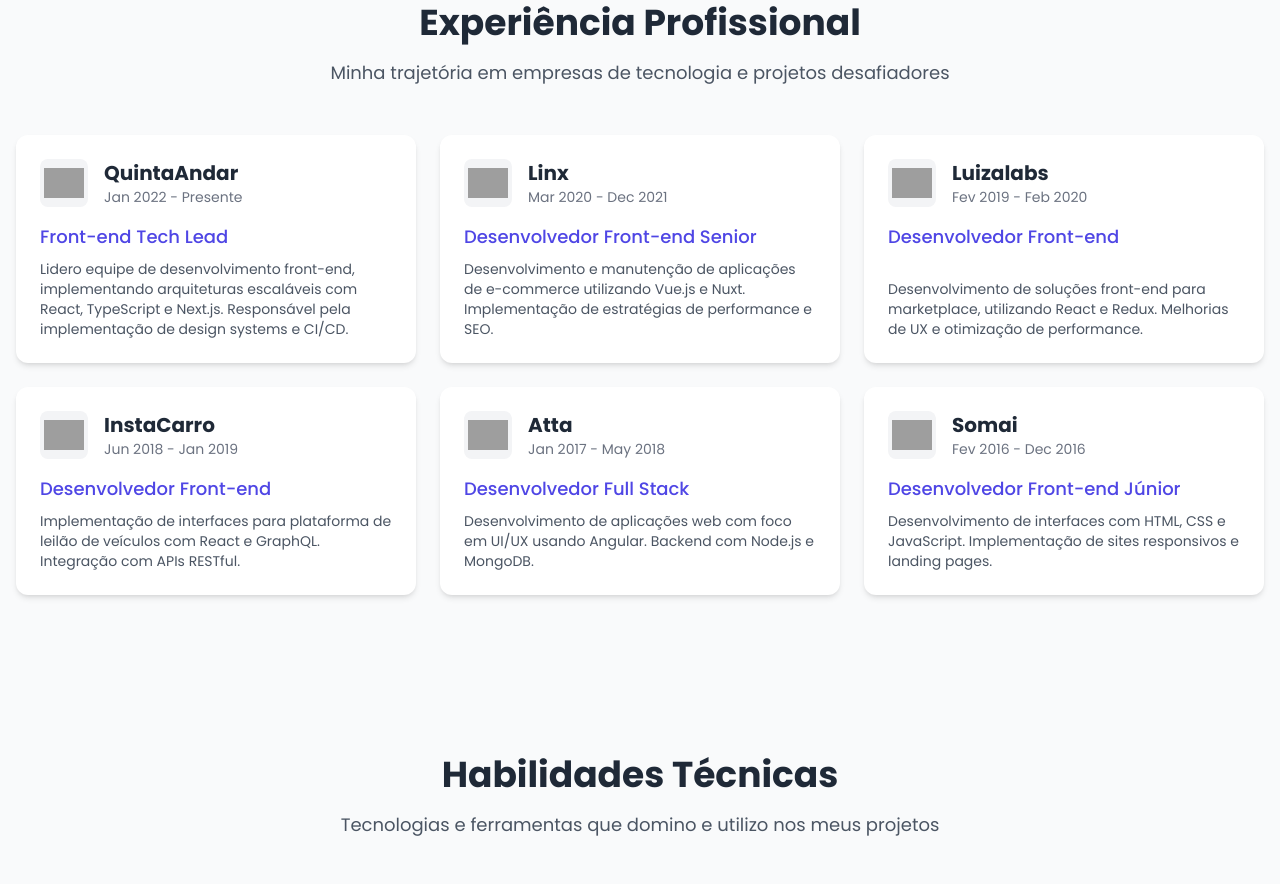
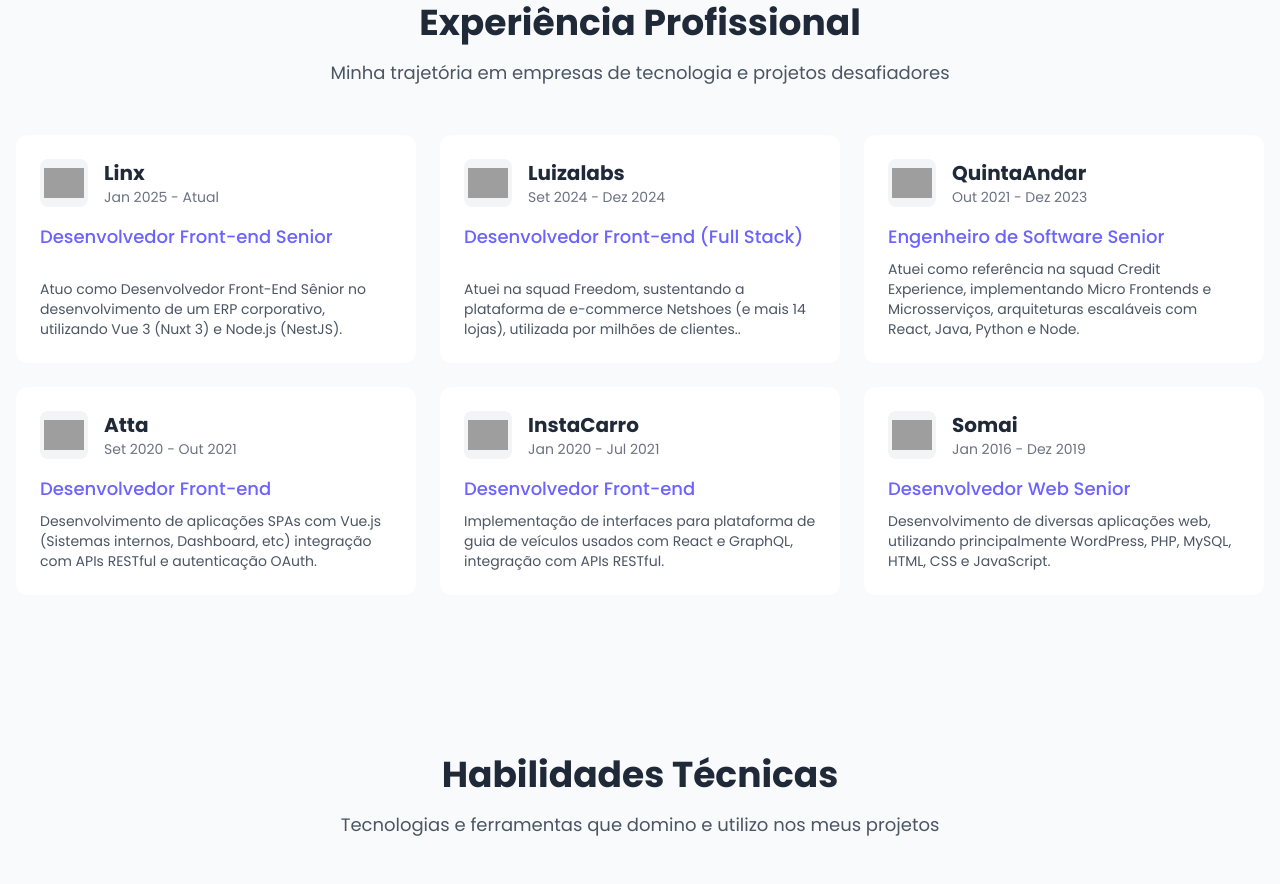
Before and after one commit to s1lvxn/portfolio, an Astro site: page / in a window 1280 px wide. Shown: the part 1870-2754 px from the top of the page. Built offline with nearby package versions, Linux system fonts and the light colour scheme; Astro itself is replaced by a stand-in of ours; grey boxes are pictures that could not be loaded.

Commit message:
feat: ajuste projects

```diff
--- a/src/components/sections/Contact.astro
+++ b/src/components/sections/Contact.astro
@@ -24,7 +24,7 @@
             </div>
             <div>
               <h4 class="font-medium">Email</h4>
-              <a href="mailto:contato@exemplo.com" class="text-primary hover:underline">contato@exemplo.com</a>
+              <a href="mailto:contato@exemplo.com" class="text-primary hover:underline">renatokhael@gmail.com</a>
             </div>
           </div>
 
@@ -49,7 +49,7 @@
             </div>
             <div>
               <h4 class="font-medium">Localização</h4>
-              <p class="text-gray-600 dark:text-gray-300">São Paulo, SP - Brasil</p>
+              <p class="text-gray-600 dark:text-gray-300">São Bernardo do Campo, SP - Brasil</p>
             </div>
           </div>
         </div>
--- a/src/components/sections/Experience.astro
+++ b/src/components/sections/Experience.astro
@@ -12,47 +12,47 @@
 }
 
 const experiences: Experience[] = [
-  {
-    company: 'QuintaAndar',
-    logo: '/src/assets/exp/quintoandar.jpeg',
-    position: 'Front-end Tech Lead',
-    period: 'Jan 2022 - Presente',
-    description: 'Lidero equipe de desenvolvimento front-end, implementando arquiteturas escaláveis com React, TypeScript e Next.js. Responsável pela implementação de design systems e CI/CD.'
-  },
-  {
+{
     company: 'Linx',
     logo: '/src/assets/exp/linx.jpeg',
     position: 'Desenvolvedor Front-end Senior',
-    period: 'Mar 2020 - Dec 2021',
-    description: 'Desenvolvimento e manutenção de aplicações de e-commerce utilizando Vue.js e Nuxt. Implementação de estratégias de performance e SEO.'
+    period: 'Jan 2025 - Atual',
+    description: 'Atuo como Desenvolvedor Front-End Sênior no desenvolvimento de um ERP corporativo, utilizando Vue 3 (Nuxt 3) e Node.js (NestJS).'
   },
   {
     company: 'Luizalabs',
     logo: '/src/assets/exp/luizalabs.jpeg',
+    position: 'Desenvolvedor Front-end (Full Stack)',
+    period: 'Set 2024 - Dez 2024',
+    description: 'Atuei na squad Freedom, sustentando a plataforma de e-commerce Netshoes (e mais 14 lojas), utilizada por milhões de clientes..'
+  },
+  {
+    company: 'QuintaAndar',
+    logo: '/src/assets/exp/quintoandar.jpeg',
+    position: 'Engenheiro de Software Senior',
+    period: 'Out 2021 - Dez 2023',
+    description: 'Atuei como referência na squad Credit Experience, implementando Micro Frontends e Microsserviços, arquiteturas escaláveis com React, Java, Python e Node.'
+  },
+  {
+    company: 'Atta',
+    logo: '/src/assets/exp/atta.jpeg',
     position: 'Desenvolvedor Front-end',
-    period: 'Fev 2019 - Feb 2020',
-    description: 'Desenvolvimento de soluções front-end para marketplace, utilizando React e Redux. Melhorias de UX e otimização de performance.'
+    period: 'Set 2020 - Out 2021',
+    description: 'Desenvolvimento de aplicações SPAs com Vue.js (Sistemas internos, Dashboard, etc) integração com APIs RESTful e autenticação OAuth.'
   },
   {
     company: 'InstaCarro',
     logo: '/src/assets/exp/instacarro.jpeg',
     position: 'Desenvolvedor Front-end',
-    period: 'Jun 2018 - Jan 2019',
-    description: 'Implementação de interfaces para plataforma de leilão de veículos com React e GraphQL. Integração com APIs RESTful.'
-  },
-  {
-    company: 'Atta',
-    logo: '/src/assets/exp/atta.jpeg',
-    position: 'Desenvolvedor Full Stack',
-    period: 'Jan 2017 - May 2018',
-    description: 'Desenvolvimento de aplicações web com foco em UI/UX usando Angular. Backend com Node.js e MongoDB.'
+    period: 'Jan 2020 - Jul 2021',
+    description: 'Implementação de interfaces para plataforma de guia de veículos usados com React e GraphQL, integração com APIs RESTful.  '
   },
   {
     company: 'Somai',
     logo: '/src/assets/exp/somai.jpeg',
-    position: 'Desenvolvedor Front-end Júnior',
-    period: 'Fev 2016 - Dec 2016',
-    description: 'Desenvolvimento de interfaces com HTML, CSS e JavaScript. Implementação de sites responsivos e landing pages.'
+    position: 'Desenvolvedor Web Senior',
+    period: 'Jan 2016 - Dez 2019',
+    description: 'Desenvolvimento de diversas aplicações web, utilizando principalmente WordPress, PHP, MySQL, HTML, CSS e JavaScript.'
   }
 ];
 ---
--- a/src/components/sections/Projects.astro
+++ b/src/components/sections/Projects.astro
@@ -14,45 +14,45 @@
 
 const projects: Project[] = [
   {
-    title: 'E-commerce Dashboard',
-    description: 'Dashboard completo para gerenciamento de produtos e vendas com análise de dados em tempo real.',
+    title: 'ERP para Postos Linx.',
+    description: 'ERP completo com dezenas de módulos para gerenciamento de postos de combustível.',
     image: 'https://images.unsplash.com/photo-1551288049-bebda4e38f71?q=80&w=1170&auto=format&fit=crop',
-    tags: ['React', 'TypeScript', 'Redux', 'Styled Components'],
+    tags: ['Vue.js', 'Nuxt.js', 'TypeScript', 'NuxtUI'],
     liveUrl: 'https://example.com/project1',
-    repoUrl: 'https://github.com/example/project1',
+
   },
   {
-    title: 'Aplicativo de Finanças',
-    description: 'Aplicativo para controle financeiro pessoal com categorização automática e relatórios detalhados.',
+    title: 'E-commerce Netshoes.',
+    description: 'Maior e-commerce esportivo do Brasil, com milhões de acessos semanais.',
     image: 'https://images.unsplash.com/photo-1554224155-6726b3ff858f?q=80&w=1036&auto=format&fit=crop',
     tags: ['Vue.js', 'Vuex', 'TailwindCSS', 'Firebase'],
-    liveUrl: 'https://example.com/project2',
-    repoUrl: 'https://github.com/example/project2',
+    liveUrl: 'https://www.netshoes.com.br/',
+
   },
   {
-    title: 'Sistema de Agendamento',
-    description: 'Sistema de agendamento para profissionais autônomos com sincronização de calendário e notificações.',
+    title: 'Plataforma QuintoAndar.',
+    description: 'Maior plataforma de aluguel de imóveis do Brasil, com milhões de acessos semanais.',
     image: 'https://images.unsplash.com/photo-1553267751-1c148a7280a1?q=80&w=1169&auto=format&fit=crop',
     tags: ['React', 'Node.js', 'MongoDB', 'Socket.io'],
-    liveUrl: 'https://example.com/project3',
+    liveUrl: 'https://www.quintoandar.com.br/',
   },
   {
-    title: 'Plataforma de Cursos',
-    description: 'Plataforma para criação e consumo de cursos online, com sistema de pagamentos e certificados.',
+    title: 'Plataforma iSolve (Atta).',
+    description: 'Plataforma  distribuição de crédito imobiliário e garantias locatícias utilizada por mais de 1500 imobiliárias.',
     image: 'https://images.unsplash.com/photo-1542744173-8e7e53415bb0?q=80&w=1170&auto=format&fit=crop',
     tags: ['Vue.js', 'Nuxt.js', 'Express', 'PostgreSQL'],
-    repoUrl: 'https://github.com/example/project4',
+    liveUrl: 'https://garantia.quintocred.com.br/',
   },
   {
-    title: 'Rede Social para Desenvolvedores',
-    description: 'Uma rede social focada em compartilhamento de códigos e projetos para desenvolvedores.',
+    title: 'Plataforma de Imóveis NPi.',
+    description: 'Aplicação SSR focada em SEO e performance com Next.js. CMS com gerenciamento de imóveis e clientes.',
     image: 'https://images.unsplash.com/photo-1534972195531-d756b9bfa9f2?q=80&w=1170&auto=format&fit=crop',
     tags: ['React', 'GraphQL', 'Apollo', 'TypeScript'],
-    liveUrl: 'https://example.com/project5',
-    repoUrl: 'https://github.com/example/project5',
+    liveUrl: 'https://www.npiconsultoria.com.br/',
+
   },
   {
-    title: 'App de Delivery',
+    title: 'Aplicativo Mobile GabiVegan.',
     description: 'Aplicativo para entrega de comida com rastreamento em tempo real e sistema de avaliação.',
     image: 'https://images.unsplash.com/photo-1565843708714-52ecf69ab81f?q=80&w=1170&auto=format&fit=crop',
     tags: ['React Native', 'Redux', 'Firebase', 'Google Maps API'],
@@ -85,7 +85,7 @@
               <div class="flex gap-3">
                 {project.liveUrl && (
                   <Button href={project.liveUrl} target="_blank" size="sm">
-                    Demo
+                    Conhecer projeto
                   </Button>
                 )}
                 {project.repoUrl && (
--- a/src/components/sections/Skills.astro
+++ b/src/components/sections/Skills.astro
@@ -11,29 +11,29 @@
 
 const frontendSkills: Skill[] = [
   { name: 'React', icon: 'react', color: '#61DAFB', level: 90 },
-  { name: 'Vue.js', icon: 'vuejs', color: '#4FC08D', level: 85 },
-  { name: 'TypeScript', icon: 'typescript', color: '#3178C6', level: 90 },
-  { name: 'JavaScript', icon: 'javascript', color: '#F7DF1E', level: 95 },
+  { name: 'Vue.js', icon: 'vuejs', color: '#4FC08D', level: 95 },
+  { name: 'TypeScript', icon: 'typescript', color: '#3178C6', level: 85 },
+  { name: 'JavaScript', icon: 'javascript', color: '#F7DF1E', level: 100 },
   { name: 'HTML5', icon: 'html5', color: '#E34F26', level: 95 },
   { name: 'CSS3', icon: 'css3', color: '#1572B6', level: 90 },
 ];
 
 const frameworkSkills: Skill[] = [
-  { name: 'Next.js', icon: 'nextjs', color: '#000000', level: 80 },
-  { name: 'Nuxt.js', icon: 'nuxtjs', color: '#00DC82', level: 75 },
-  { name: 'Tailwind CSS', icon: 'tailwindcss', color: '#06B6D4', level: 85 },
-  { name: 'Astro', icon: 'astro', color: '#BC52EE', level: 70 },
-  { name: 'Redux', icon: 'redux', color: '#764ABC', level: 80 },
-  { name: 'GraphQL', icon: 'graphql', color: '#E10098', level: 75 },
+  { name: 'Next.js', icon: 'nextjs', color: '#000000', level: 85 },
+  { name: 'Nuxt.js', icon: 'nuxtjs', color: '#00DC82', level: 90 },
+  { name: 'Tailwind CSS', icon: 'tailwindcss', color: '#06B6D4', level: 90 },
+  { name: 'Node.js', icon: 'astro', color: '#BC52EE', level: 70 },
+  { name: 'WordPress', icon: 'redux', color: '#764ABC', level: 85 },
+  { name: 'Astro', icon: 'graphql', color: '#E10098', level: 70 },
 ];
 
 const devToolsSkills: Skill[] = [
-  { name: 'Git', icon: 'git', color: '#F05032', level: 90 },
-  { name: 'Docker', icon: 'docker', color: '#2496ED', level: 75 },
-  { name: 'Jest', icon: 'jest', color: '#C21325', level: 80 },
-  { name: 'Webpack', icon: 'webpack', color: '#8DD6F9', level: 75 },
-  { name: 'Vite', icon: 'vite', color: '#646CFF', level: 80 },
-  { name: 'Node.js', icon: 'nodejs', color: '#339933', level: 75 },
+  { name: 'Git', icon: 'git', color: '#F05032', level: 100 },
+  { name: 'Docker', icon: 'docker', color: '#2496ED', level: 70 },
+  { name: 'CI/CD', icon: 'jest', color: '#C21325', level: 85 },
+  { name: 'Webpack', icon: 'webpack', color: '#8DD6F9', level: 90 },
+  { name: 'Vite', icon: 'vite', color: '#646CFF', level: 90 },
+  { name: 'MongoDB', icon: 'nodejs', color: '#339933', level: 70 },
 ];
 ---
 
--- a/src/components/ui/Card.astro
+++ b/src/components/ui/Card.astro
@@ -8,6 +8,6 @@
 const hoverClass = hover ? 'hover:shadow-lg hover:-translate-y-1' : '';
 ---
 
-<div class={`bg-light-card dark:bg-dark-card rounded-xl shadow-md overflow-hidden ${hoverClass} transition-all duration-300 ${className}`}>
+<div class={`bg-light-card dark:bg-dark-card rounded-xl overflow-hidden cursor-pointer ${hoverClass} transition-all duration-300 ${className}`}>
   <slot />
 </div>
--- a/tailwind.config.js
+++ b/tailwind.config.js
@@ -8,7 +8,7 @@
         sans: ['Poppins', 'sans-serif'],
       },
       colors: {
-        primary: '#4f46e5',
+        primary: '#6c63ff',
         secondary: '#0284c7',
         dark: {
           bg: '#121212',
```
